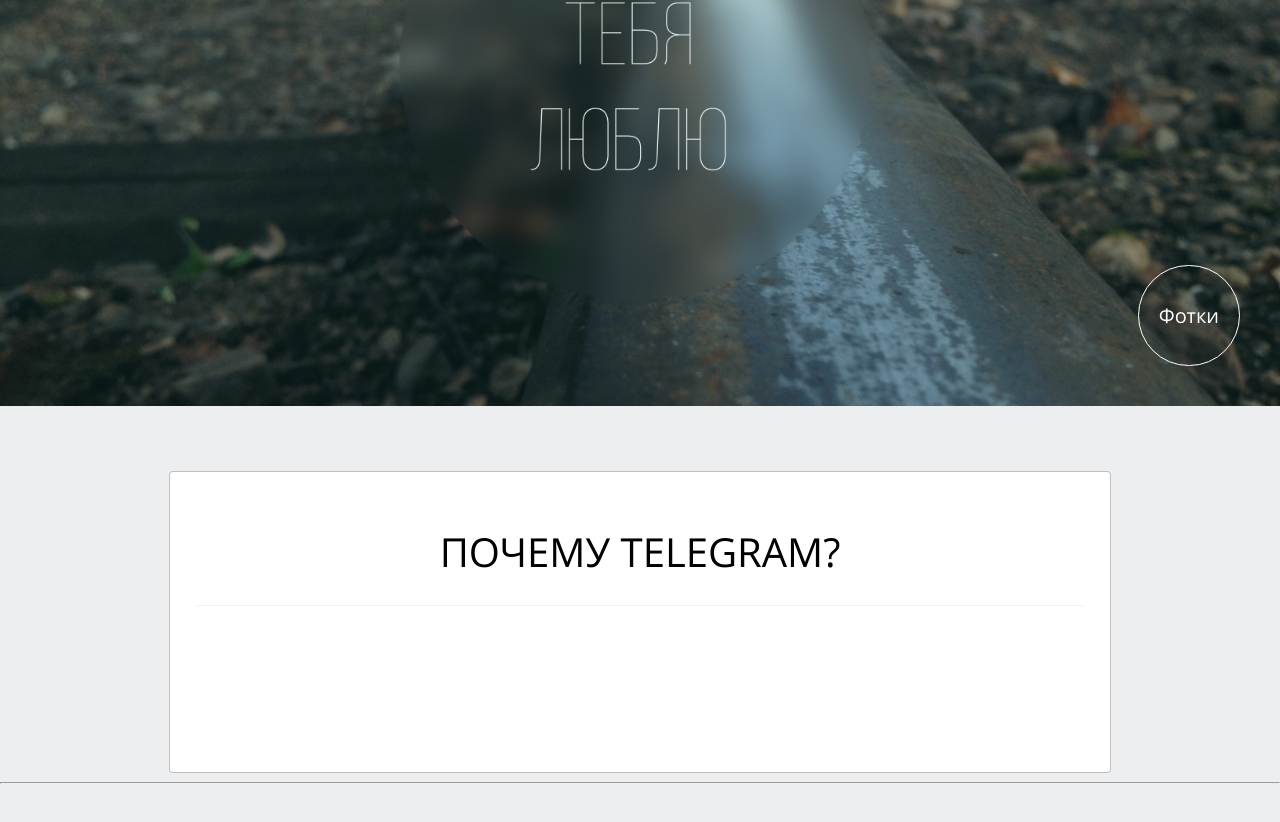
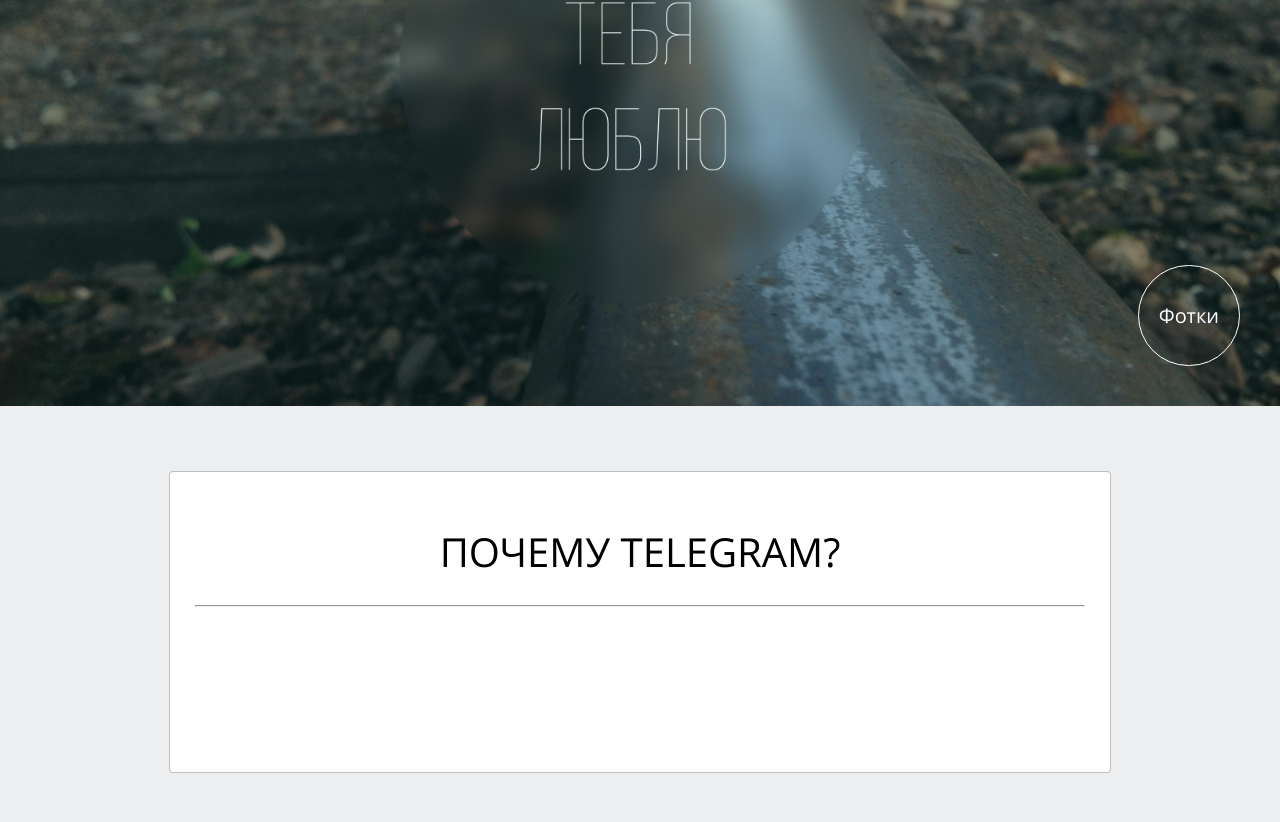
Before and after one commit to ascns/ascns.github.io, a plain HTML site: page index.html in a window 1280 px wide. Shown: the part 312-1134 px from the top of the page. Drawn offline with Linux system fonts and the light colour scheme.

Commit message:
first commit

```diff
--- a/css/style.css
+++ b/css/style.css
@@ -81,7 +81,7 @@ p {
 .about_site {
 	height: 60px;
 }
-.qwe {
+.hr1 {
 	border: none;
 	background-color: #f1f2f4;
 	height: 1px;
--- a/index.html
+++ b/index.html
@@ -1,9 +1,10 @@
 <!doctype html>
 <html>
 <head>
-<title>Ascuns Blog</title>
-<meta charset="UTF-8">
-<link rel="stylesheet" href="css/style.css"
+    <title>Ascuns Blog</title>
+    <meta charset="UTF-8">
+    <link rel="stylesheet" href="css/style.css">
+    <link rel="shortcut icon" href="/images/favicon.ico" type="image/x-icon">
 </head>
 <body>
     <div class="izi">
@@ -29,7 +30,7 @@
 	<p></p>
 	</div>
 	<div class="about_site">
-	<hr>
+	<hr class="hr1">
 	</div>
 </body>
 </html>
```
